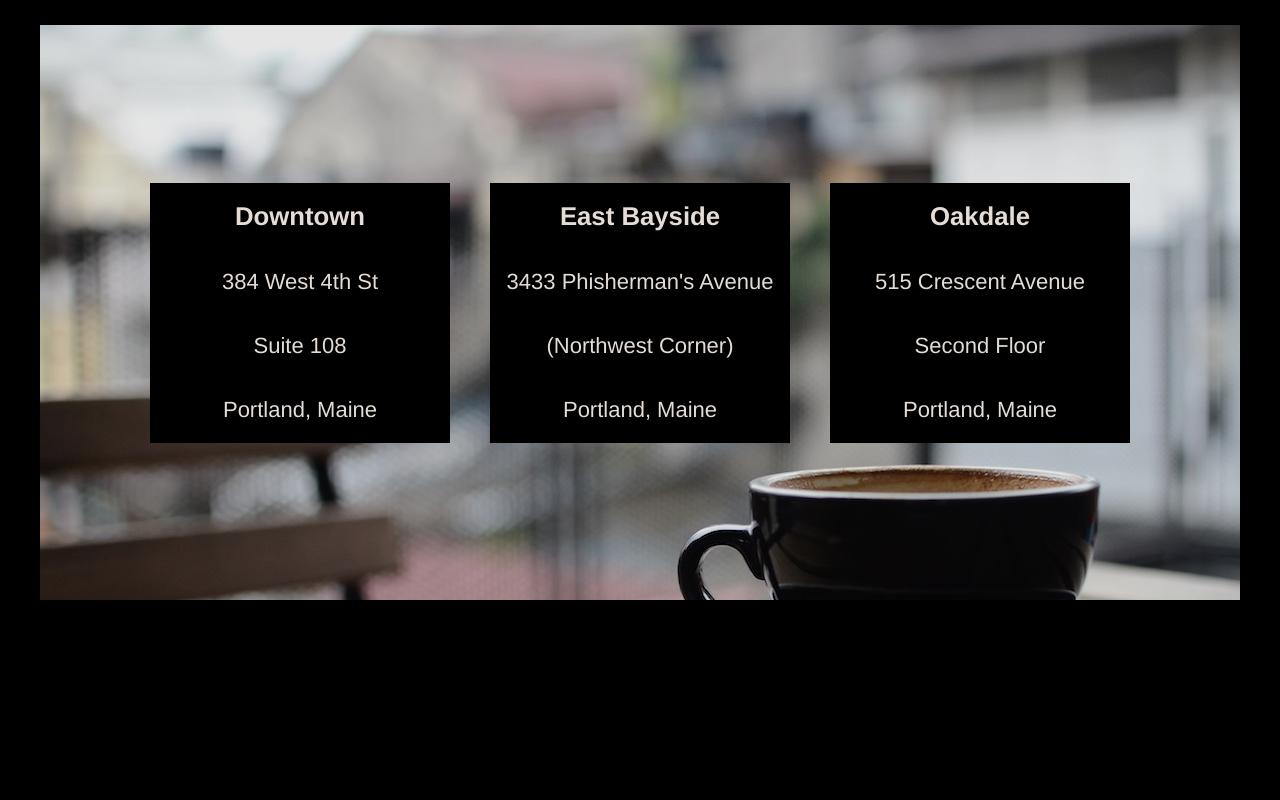
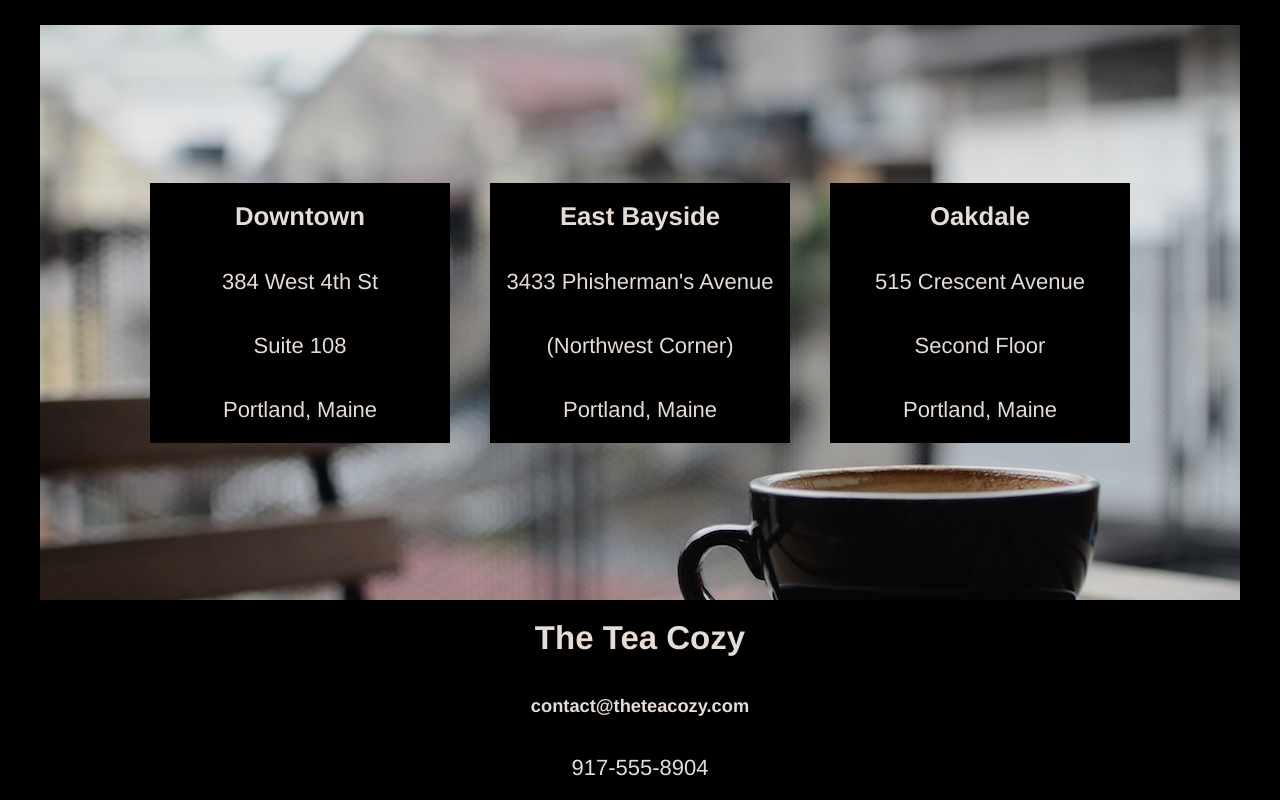
Before and after one commit to mseverin96/TeaCozy, a plain HTML site: page index.html in a window 1280 px wide. Shown: the part 1513-2313 px from the top of the page. Before the commit the page ends 2113 px from the top, so only its background shows below. Drawn offline with Linux system fonts and the light colour scheme.

Commit message:
finished rough contact section

```diff
--- a/Resources/Stylesheet/style.css
+++ b/Resources/Stylesheet/style.css
@@ -132,3 +132,14 @@ nav ul li a {
   justify-content:space-around;
   margin:0 20px;
 }
+
+/* Contact */
+
+.contact {
+  width:100%;
+  height:200px;
+  display:flex;
+  flex-direction:column;
+  justify-content:space-around;
+  align-items:center;
+}
--- a/index.html
+++ b/index.html
@@ -112,10 +112,20 @@
       </div>
     </div>
 
+    <!-- Contact -->
 
+    <!--Figure out address/contact html tag for this!-->
+
+    <div class="contact">
+      <h2>The Tea Cozy</h2>
+      <h5>contact@theteacozy.com</h5>
+      <p>917-555-8904</p>
+    </div>
 
   </main>
+
   <footer>
+
   </footer>
 
 </body>
```
